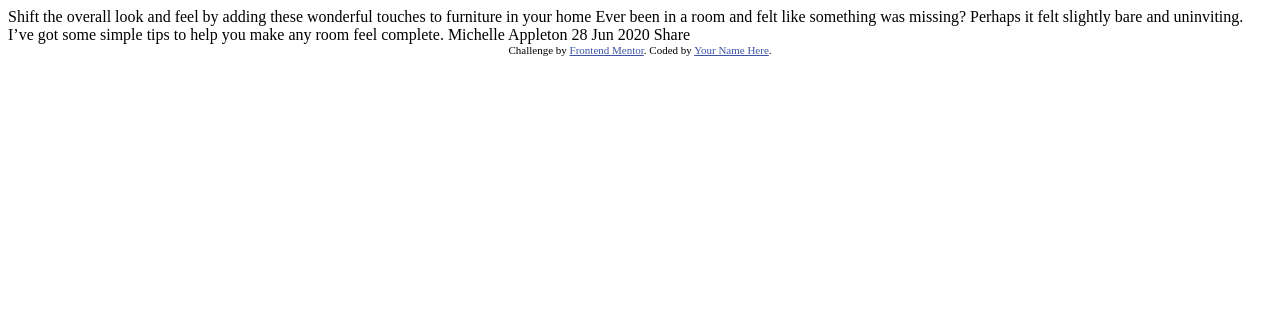
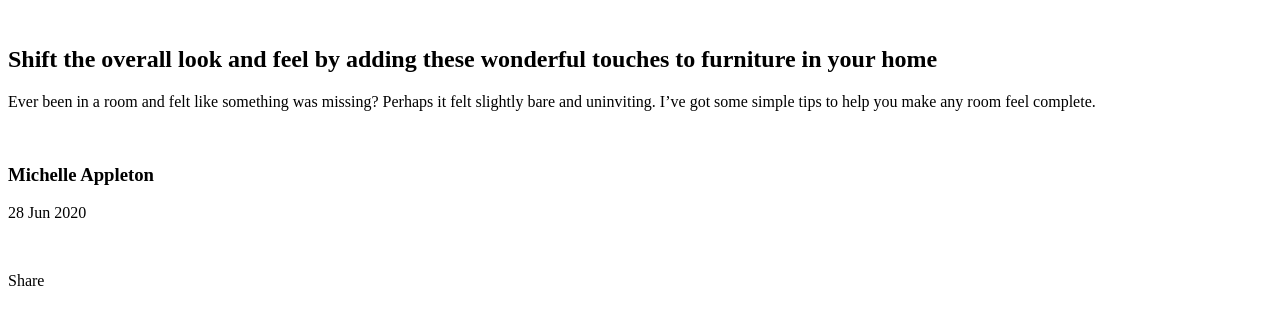
Before and after one commit to dlaurq/article-preview-component-master-frontendmentor.io, a plain HTML site: page index.html in a window 1280 px wide. Drawn offline with Linux system fonts and the light colour scheme.

Commit message:
structure the html file

```diff
--- a/index.html
+++ b/index.html
@@ -1,36 +1,46 @@
 <!DOCTYPE html>
 <html lang="en">
+
 <head>
   <meta charset="UTF-8">
   <meta name="viewport" content="width=device-width, initial-scale=1.0"> <!-- displays site properly based on user's device -->
+  <link rel="icon" type="image/png" sizes="32x32" href="./images/favicon-32x32.png">
+  <title>Article preview component</title>
+</head>
 
-  <link rel="icon" type="image/png" sizes="32x32" href="./images/favicon-32x32.png">
-
-  <title>Frontend Mentor | Article preview component</title>
-
-  <!-- Feel free to remove these styles or customise in your own stylesheet 👍 -->
-  <style>
-    .attribution { font-size: 11px; text-align: center; }
-    .attribution a { color: hsl(228, 45%, 44%); }
-  </style>
-</head>
 <body>
-
-  Shift the overall look and feel by adding these wonderful
-  touches to furniture in your home
-
-  Ever been in a room and felt like something was missing? Perhaps
-  it felt slightly bare and uninviting. I’ve got some simple tips
-  to help you make any room feel complete.
-
-  Michelle Appleton
-  28 Jun 2020
-
-  Share
-
-  <div class="attribution">
-    Challenge by <a href="https://www.frontendmentor.io?ref=challenge" target="_blank">Frontend Mentor</a>.
-    Coded by <a href="#">Your Name Here</a>.
+  <div class="container">
+    <img src="" alt="">
+    <div class="content">
+      <div class="content-txt">
+        <h2>
+          Shift the overall look and feel by adding these wonderful
+          touches to furniture in your home
+        </h2>
+        <p>
+          Ever been in a room and felt like something was missing? Perhaps
+          it felt slightly bare and uninviting. I’ve got some simple tips
+          to help you make any room feel complete.
+        </p>
+      </div>
+      <div class="user">
+        <div class="user-profile">
+          <img src="" alt="">
+        <h3>Michelle Appleton</h3>
+        <p>28 Jun 2020</p>
+        </div>
+        <div class="user-share">
+          <img src="" alt="">
+          <div class="share-container">
+            <p>Share</p>
+            <img src="" alt="">
+            <img src="" alt="">
+            <img src="" alt="">
+          </div>
+        </div>
+      </div>
+    </div>
   </div>
 </body>
+
 </html>
```
